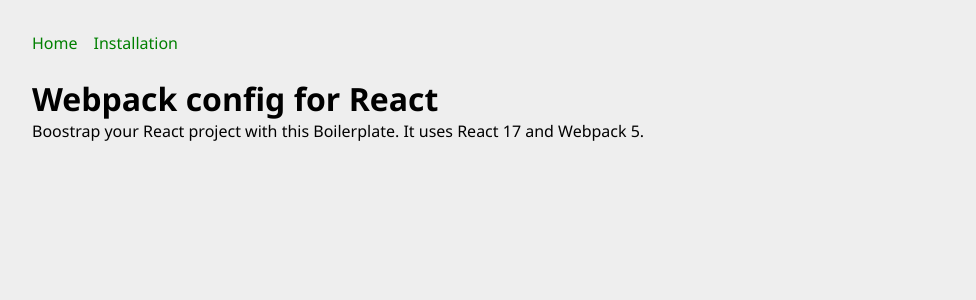
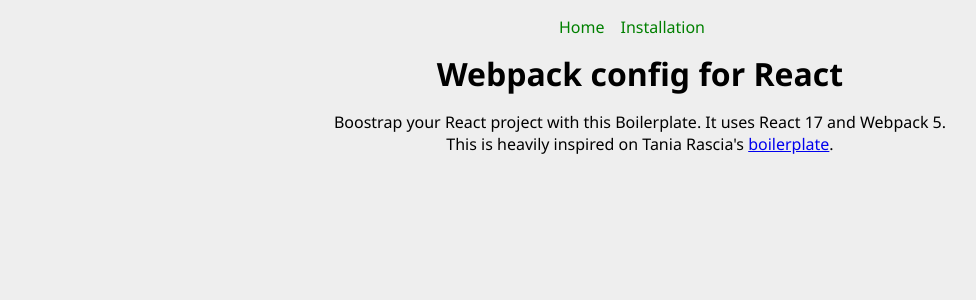
Before and after one commit to notAro14/mern-starter, a React app: page / in a window 1280 px wide. Shown: the top 300 px of the page, without its empty margins (0-976 px from the left). Built offline with nearby package versions, Linux system fonts and the light colour scheme.

Commit message:
Improve Entry point

```diff
--- /dev/null
+++ b/src/App.js
@@ -0,0 +1,23 @@
+import React, { Suspense, lazy } from 'react'
+// router
+import { Router } from '@reach/router'
+// components
+import { Navbar } from './components/Navbar'
+import { Loading } from './components/Loading'
+
+const HomePage = lazy(() => import('./views/HomePage'))
+const InstallationPage = lazy(() => import('./views/InstallationPage'))
+
+export default () => {
+  return (
+    <div id='app'>
+      <Navbar />
+      <Suspense fallback={<Loading />}>
+        <Router>
+          <HomePage path='/' />
+          <InstallationPage path='/installation' />
+        </Router>
+      </Suspense>
+    </div>
+  )
+}
--- a/src/index.js
+++ b/src/index.js
@@ -1,31 +1,15 @@
-import React, { Suspense, lazy } from 'react'
+import React from 'react'
 import ReactDOM from 'react-dom'
-// router
-import { Router } from '@reach/router'
-// components
-import { Navbar } from './components/Navbar'
+import App from './App'
 // styles
 import './main.scss'
 
-const HomePage = lazy(() => import('./views/HomePage'))
-const InstallationPage = lazy(() => import('./views/InstallationPage'))
-
-function Fallback() {
-  return <div>Loading...</div>
-}
-
-function App() {
+function Main() {
   return (
-    <div>
-      <Navbar />
-      <Suspense fallback={<Fallback />}>
-        <Router>
-          <HomePage path='/' />
-          <InstallationPage path='/installation' />
-        </Router>
-      </Suspense>
-    </div>
+    <React.StrictMode>
+      <App />
+    </React.StrictMode>
   )
 }
 
-ReactDOM.render(<App />, document.getElementById('root'))
+ReactDOM.render(<Main />, document.getElementById('root'))
--- a/src/main.scss
+++ b/src/main.scss
@@ -1,69 +1,46 @@
+// Global
 * {
   margin: 0;
   padding: 0;
   box-sizing: border-box;
 }
-
 html {
   font-family: 'Segoe UI', Tahoma, Geneva, Verdana, sans-serif;
   scroll-behavior: smooth;
 }
-
 body {
   background-color: #eee;
-  padding: 2rem;
 }
-
 ul {
   list-style-type: none;
 }
-
-.button {
-  background-color: #fff;
-  border: 1px solid #333;
-  border-radius: 5px;
-  color: #333;
-  cursor: pointer;
-  display: block;
-  font-weight: bold;
-  min-width: 150px;
-  outline: none;
-  padding: 0.75rem 0;
+h1 {
+  margin-bottom: 1rem;
 }
-
-.image {
-  border-radius: 50%;
-  max-width: 200px;
-}
-
+// app
+#app {
+  height: 100vh;
+  display: flex;
+  flex-direction: column;
+  align-items: center;
+  padding-top: 1rem;
   .link {
     color: green;
     text-decoration: none;
   }
-
-.textBody {
-  color: #333;
-  line-height: 2;
-  text-align: justify;
-  margin-bottom: 1rem;
-}
-
-.title {
-  color: black;
-}
-
   .navbar {
     align-items: center;
     display: flex;
     margin-bottom: 0.9rem;
-}
-
     .navbar-element {
-  border-bottom: 1px solid transparent;
       margin-right: 1rem;
-  padding-bottom: 0.5rem;
-  transition: all ease-in 150ms;
-  &:hover {
-    border-bottom: 1px solid green;
     }
   }
+}
+// pages
+#home-page,
+#installation-page {
+  display: flex;
+  flex-direction: column;
+  align-items: center;
+}
--- a/src/views/HomePage.js
+++ b/src/views/HomePage.js
@@ -2,12 +2,23 @@ import React from 'react'
 
 export default () => {
   return (
-    <div>
+    <div id='home-page'>
       <h1>Webpack config for React</h1>
       <p>
         Boostrap your React project with this Boilerplate. It uses React 17 and
         Webpack 5.
       </p>
+      <p>
+        This is heavily inspired on Tania Rascia's{' '}
+        <a
+          href='https://github.com/taniarascia/webpack-boilerplate'
+          rel='noopener noreferrer'
+          target='_blank'
+        >
+          boilerplate
+        </a>
+        .
+      </p>
     </div>
   )
 }
--- a/src/views/InstallationPage.js
+++ b/src/views/InstallationPage.js
@@ -2,7 +2,7 @@ import React from 'react'
 
 export default () => {
   return (
-    <div>
+    <div id='installation-page'>
       <h1>Installation</h1>
       <p>
         Clone this{' '}
```
Lines whose indentation alone changed are shown as unchanged.
